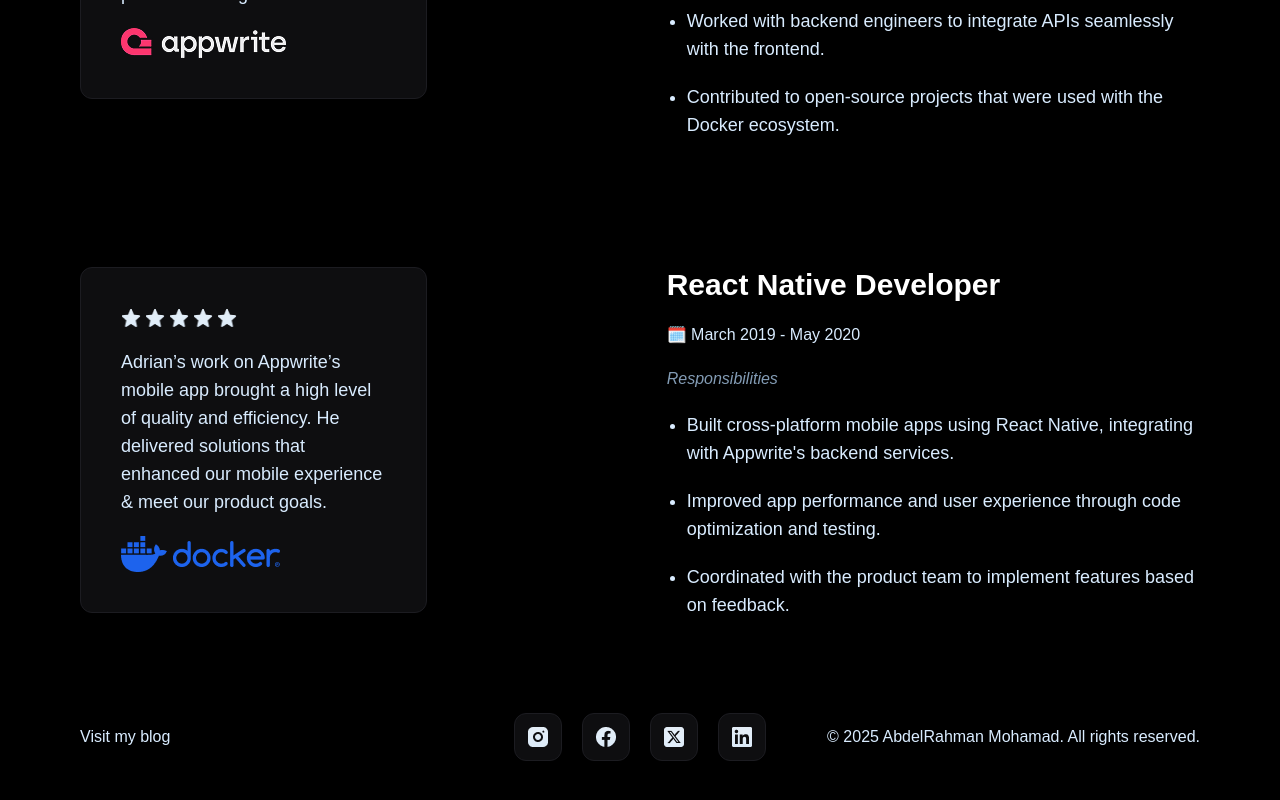
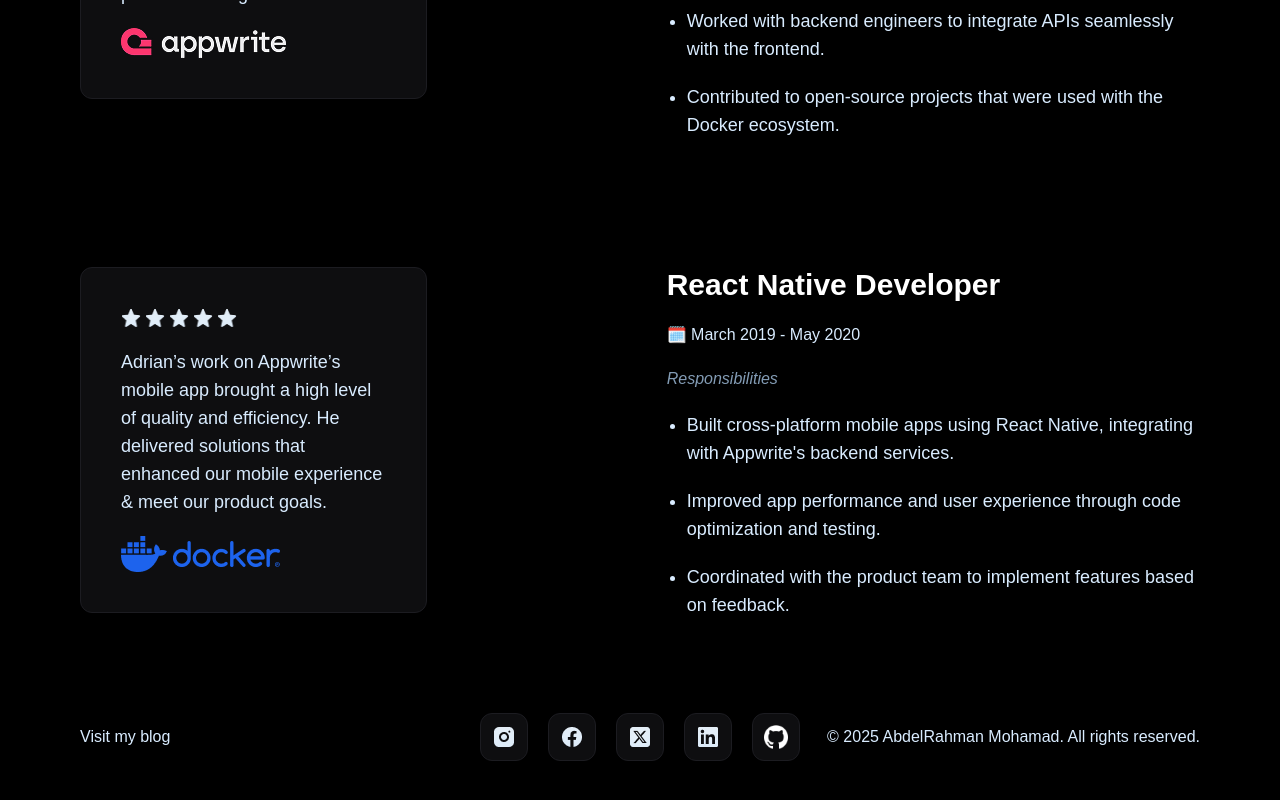
Before and after one commit to Abdulrahman-Mohamad/portfolio, a React (Vite) app: page /experience in a window 1280 px wide. Shown: the part 1104-1904 px from the top of the page. Built offline with nearby package versions, Linux system fonts and the light colour scheme; no server answers; the HTML template or start-up script is replaced by a standard one; a web font is replaced by a local one.

Commit message:
fix the links in the footer and impelemnt download cv.pdf

```diff
--- a/package.json
+++ b/package.json
@@ -17,9 +17,8 @@
     "@react-three/postprocessing": "^3.0.4",
     "@tailwindcss/vite": "^4.1.17",
     "gsap": "^3.13.0",
-    "react": "^19.2.0",
+    "react": "^19.2.1",
     "react-countup": "^6.5.3",
-    "react-dom": "^19.2.0",
     "react-responsive": "^10.0.1",
     "react-router-dom": "^7.10.1",
     "tailwindcss": "^4.1.17",
--- a/src/components/Button.jsx
+++ b/src/components/Button.jsx
@@ -1,15 +1,9 @@
 
-export default function Button({ text, className, id }) {
+export default function Button({ text, className}) {
     return <>
-        <button
-            onClick={(e) => {
-                const target = document.getElementById('counter')
-                if (target && id) {
-                    const offset = window.innerHeight * 0.15;
-                    const top = target.getBoundingClientRect().top + window.scrollY - offset;
-                    window.scrollTo({ top, behavior: "smooth" })
-                }
-            }}
+        <a
+        href="/files/cv.pdf"
+        download
             className={`${className ?? ''} cta-wrapper`}>
             <div className="cta-button group">
                 <div className="bg-circle" />
@@ -18,6 +12,6 @@ export default function Button({ text, className, id }) {
                     <img src="/images/arrow-down.svg" alt="arrow" />
                 </div>
             </div>
-        </button >
+        </a >
     </>
 }
--- a/src/constants/index.js
+++ b/src/constants/index.js
@@ -248,18 +248,27 @@ const socialImgs = [
     {
         name: "insta",
         imgPath: "/images/insta.png",
+        url: "https://www.instagram.com/abdulrahman_moh_93/"
     },
     {
         name: "fb",
         imgPath: "/images/fb.png",
+        url: "https://www.facebook.com/AbdulRahmanmohammed93/"
     },
     {
         name: "x",
         imgPath: "/images/x.png",
+        url: "https://x.com/AbdulRahma97784"
     },
     {
         name: "linkedin",
         imgPath: "/images/linkedin.png",
+        url: "https://www.linkedin.com/in/abdulrahman-mohamad-0578bb192/"
+    },
+    {
+        name: "Github",
+        imgPath: "/images/github.png",
+        url: "https://github.com/Abdulrahman-Mohamad"
     },
 ];
 
@@ -276,9 +285,9 @@ const myProjects = [
         ],
         href: "https://comforting-marigold-32af46.netlify.app/en",
         spotlight: "/images/projects/sports-hub/cover.png",
-        buildWith: ["Next", "Java Script"],
-        github:null,
-        figmaurl:"https://www.figma.com/design/rDcvfZxb70w6cisivBoYEc/SPORTS-HUB?node-id=0-1&t=m4BYkB6rdrI1DXw7-1",
+        buildWith: ["Next", "Type Script"],
+        github: null,
+        figmaurl: "https://www.figma.com/design/rDcvfZxb70w6cisivBoYEc/SPORTS-HUB?node-id=0-1&t=m4BYkB6rdrI1DXw7-1",
         tags: [
             {
                 id: 1,
--- a/src/index.css
+++ b/src/index.css
@@ -220,7 +220,7 @@ section {
         }
 
         .text {
-            @apply uppercase md:text-lg text-black transition-all duration-500 group-hover:text-white-50 group-hover:-translate-x-5 xl:translate-x-0 -translate-x-5;
+            @apply md:text-lg text-black transition-all duration-500 group-hover:text-white-50 group-hover:-translate-x-5 xl:translate-x-0 -translate-x-5;
         }
 
         .arrow-wrapper {
--- a/src/pages/ProjectDetails/ProjectDetails.jsx
+++ b/src/pages/ProjectDetails/ProjectDetails.jsx
@@ -78,7 +78,7 @@ export default function ProjectDetails() {
                             <p className="text-white-50 text-lg leading-relaxed mb-8">
                                 For client confidentiality, I'm not able to share the source code for this project publicly. If you would like to review how the project was built, I'd be happy to show you a private walkthrough in an online meeting. Please feel free to contact me to schedule a short session.
                             </p>
-                            <Link to="/#contact" onClick={() => setShowModal(false)} className="inline-flex items-center gap-3 px-8 py-4 bg-linear-to-r from-blue-600 to-purple-600 hover:from-blue-500 hover:to-purple-500 text-white font-semibold rounded-xl transition-all duration-300 shadow-[0_0_30px_rgba(59,130,246,0.3)] hover:shadow-[0_0_40px_rgba(59,130,246,0.5)] transform hover:scale-105">
+                            <Link to="/contact" onClick={() => setShowModal(false)} className="inline-flex items-center gap-3 px-8 py-4 bg-linear-to-r from-blue-600 to-purple-600 hover:from-blue-500 hover:to-purple-500 text-white font-semibold rounded-xl transition-all duration-300 shadow-[0_0_30px_rgba(59,130,246,0.3)] hover:shadow-[0_0_40px_rgba(59,130,246,0.5)] transform hover:scale-105">
                                 <span>Contact Me</span>
                             </Link>
                         </div>
--- a/src/sections/Footer.jsx
+++ b/src/sections/Footer.jsx
@@ -1,3 +1,4 @@
+import { Link } from "react-router-dom";
 import { socialImgs } from "../constants";
 
 export default function Footer() {
@@ -5,12 +6,12 @@ export default function Footer() {
         <footer className="footer">
             <div className="footer-container">
                 <div className="flex flex-col justify-center items-center md:items-start">
-                    <a href="/">Visit my blog</a>
+                    <Link to="/blog">Visit my blog</Link>
                 </div>
                 <div className="socials">
                     {socialImgs.map((img) => (
                         <a href={img.url} className="icon" target="_blank" key={img.name}>
-                            <img src={img.imgPath} alt={img.name} />
+                            <img src={img.imgPath} alt={img.name} className="max-w-6" />
                         </a>
                     ))}
                 </div>
--- a/src/sections/Hero.jsx
+++ b/src/sections/Hero.jsx
@@ -52,11 +52,7 @@ export default function Hero() {
                             <h1>that Deliver Results</h1>
                         </div>
                         <p className='text-white-50 md:text-xl relative z-10 pointer-events-none text-wrap'>Hi, I'm AbdulRahman, a Front-End developer based in Egypt <br className='hidden lg:block' />  with a passion for creating interactive web experiences.</p>
-                        <Button
-                            className="md:w-80 md:h-16 w-60 h-12"
-                            id='button'
-                            text="download cv"
-                        />
+                        <Button className="md:w-80 md:h-16 w-60 h-12" text="Download CV"/>
                     </div>
                 </header>
                 {/* RIGHT: 3D MODEL */}
--- a/src/sections/MyProject.jsx
+++ b/src/sections/MyProject.jsx
@@ -11,7 +11,7 @@ gsap.registerPlugin(ScrollTrigger);
 const MyProject = () => {
     const containerRef = useRef(null);
     const [activeTab, setActiveTab] = useState("All");
-    const tabs = ["All", "Css", "Java Script", "React", "Next", "Full Stack", "Other"];
+    const tabs = ["All", "Css", "Java Script","Type Script", "React", "Next", "Full Stack", "Other"];
 
     const filteredProjects = useMemo(() => {
         if (activeTab === "All") return myProjects;
```
Also changed, not shown: 2 other files (tests, documents, lock files or other folders).
